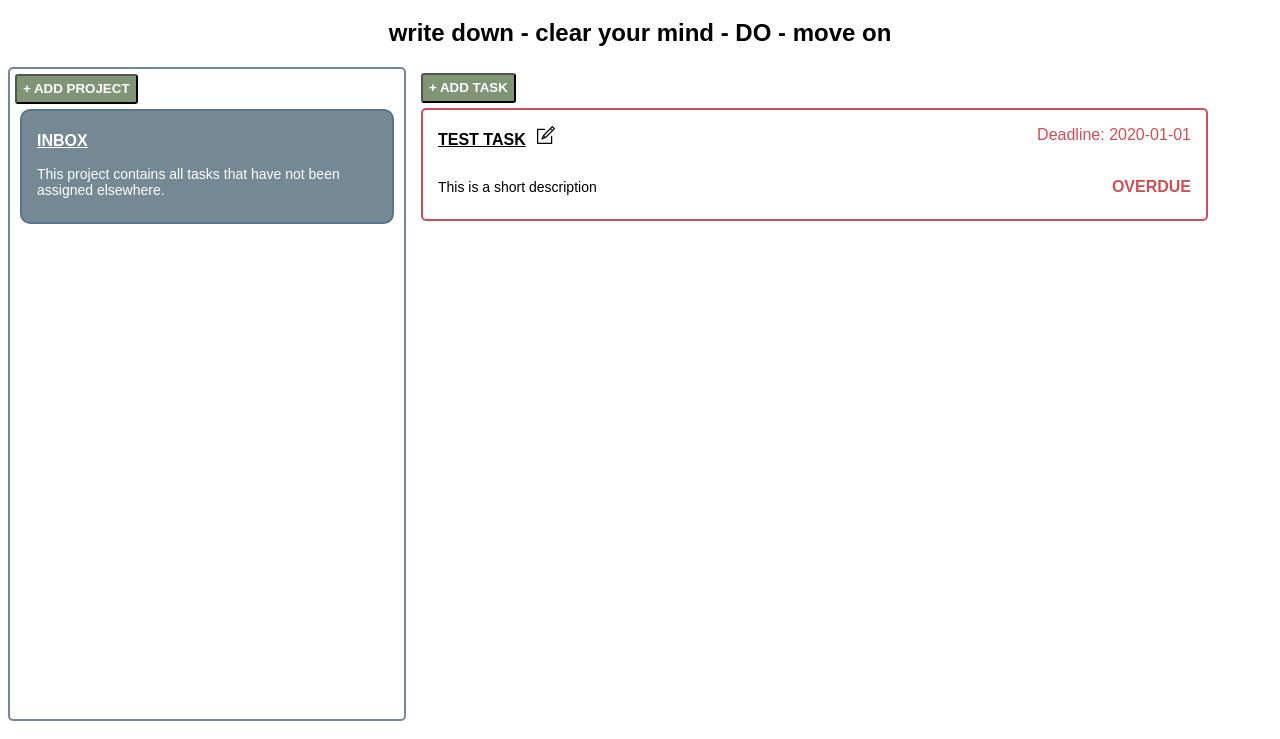
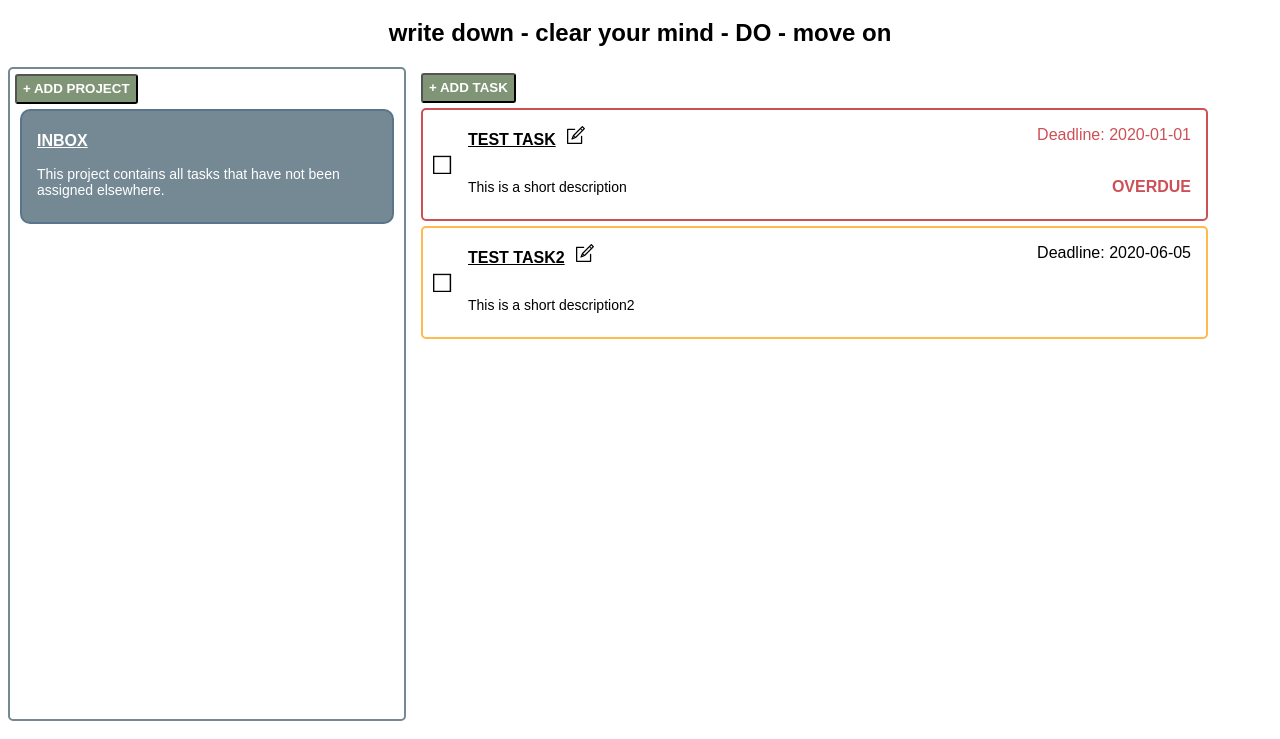
Before and after one commit to kikupiku/to-do-list, a plain HTML site: page index.html in a window 1280 px wide. Shown: the part 61-800 px from the top of the page. Drawn offline with Linux system fonts and the light colour scheme; a web font is replaced by a local one.

Commit message:
add checkbox to tasks and fade effect on click

```diff
--- a/style.css
+++ b/style.css
@@ -195,8 +195,23 @@ div.project-div:focus {
   margin-left: 10px;
 }
 
-.edit-task:hover {
+.edit-task:hover,
+.checkbox:hover {
   cursor: pointer;
+}
+
+.checkbox-container {
+  height: 20px;
+  overflow-y: hidden;
+  position: absolute;
+  left: 10px;
+  top: 50%;
+  margin-top: -10px;
+}
+
+.checkbox {
+  height: 40px;
+  transform: translateY(-20px);
 }
 
 .project-title,
@@ -206,6 +221,11 @@ div.project-div:focus {
   font-size: 16px;
   padding-top: 5px;
   text-transform: uppercase;
+}
+
+.task-title,
+.task-descr {
+  margin-left: 30px;
 }
 
 .project-title:hover,
```
Also changed, not shown: main.js (+2 -2 lines), assets/checkbox.png (added).
